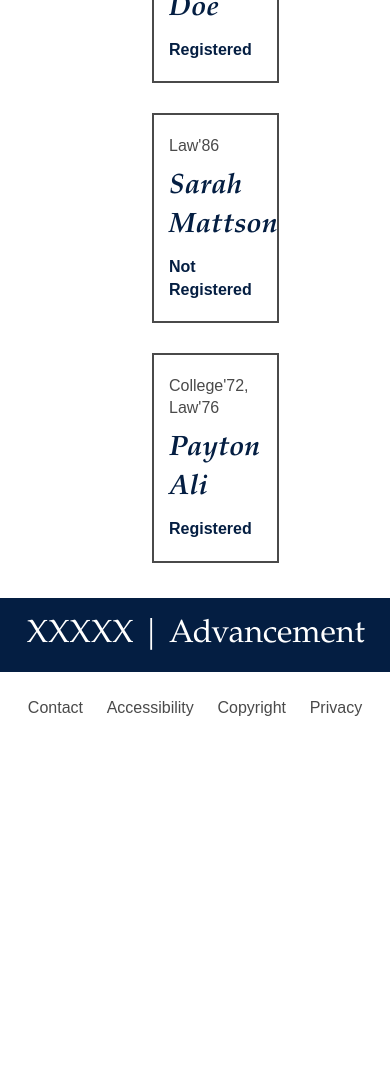
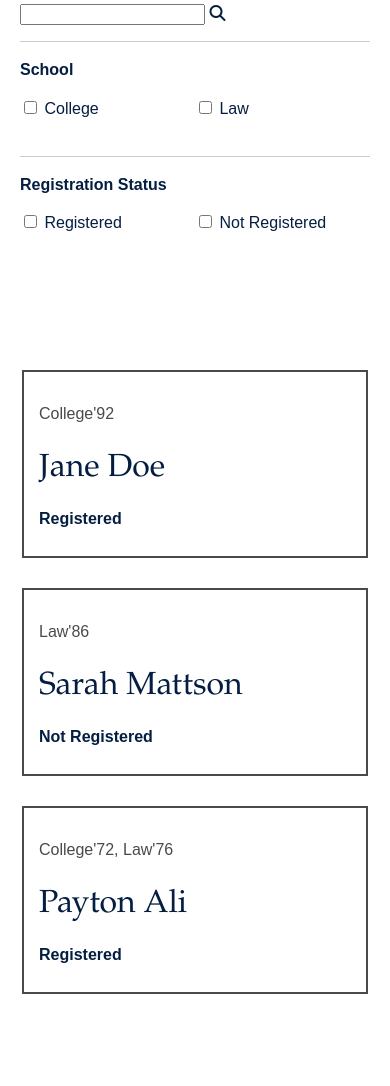
Before and after one commit to alison-ah/event-attendees-2, a plain HTML site: page index.html in a window 390 px wide. Shown: the part 588-1674 px from the top of the page. Before the commit the page ends 1333 px from the top, so only its background shows below. Drawn offline with Linux system fonts and the light colour scheme; a web font is replaced by a local one.

Commit message:
Added mobile styles and filter form

```diff
--- a/css/style.css
+++ b/css/style.css
@@ -98,11 +98,24 @@
 
     h2 {
         color: var(--primary-color);
-        text-align: center;
-        padding: 10px;
+        margin: 0;
         font-size: 2em;
         font-family: var(--regular-and-italic-font);
         font-weight: 10;
+    }
+
+    h3 {
+        color: var(--primary-color);
+        font-family: var(--medium-and-book-font);
+        font-size: 1em;
+        font-weight: medium;
+    }
+
+    h4 {
+        color: var(--secondary-color);
+        font-family: var(--medium-and-book-font);
+        font-size: 1em;
+        font-weight: lighter;
     }
 
     .top-bar {
@@ -136,50 +149,36 @@
         padding-bottom: 25px;
     }
 
-    .content {
-        display: flex;
-    }
-
     .filter {
-        width: 30%;
+        width: 100%;
     }
 
     .attendees {
         display: flex;
         flex-wrap: wrap;
-        width: 70%;
-        padding: 20px;
+        justify-content: center;
+        width: 100%;
+        padding: 80px 0px;
     }
 
     .attendee {
         border: var(--secondary-color) solid 2px;
-        width: 40%;
+        width: 80%;
         padding: 10px 15px;
         margin: 15px;
     }
 
-    h3 {
-        color: var(--secondary-color);
-        font-family: var(--medium-and-book-font);
-        font-size: 1em;
-        font-weight: lighter;
-        margin: 10px 0;
+    form {
+        padding: 20px;
     }
 
-    h4 {
-        color: var(--primary-color);
-        font-family: var(--regular-and-italic-font);
-        font-size: 1.75em;
-        font-style: italic;
-        margin: 0;
+    .checkboxes {
+        display: flex;
+        padding-bottom: 20px;
     }
 
-    h5 {
-        color: var(--primary-color);
-        font-family: var(--medium-and-book-font);
-        font-size: 1em;
-        font-weight: medium;
-        margin: 10px 0;
+    .option {
+        width: 50%;
     }
 
 
@@ -240,6 +239,24 @@
     }
 
   @media only screen and (min-width: 768px) {
+
+    .content {
+        display: flex;
+    }
+
+    .filter {
+        width: 30%;
+    }
+
+    .attendees {
+        width: 70%;
+        justify-content:flex-start;
+        padding: 80px 20px;
+    }
+
+    .attendee {
+        width: 40%;
+    }
 
     .links ul {
         width: 50%;
--- a/index.html
+++ b/index.html
@@ -36,26 +36,56 @@
 
         <div class="content">
             <div class="filter">
-                <h2>Filter Attendees</h2>
+
+                <form>
+                    <h2>Filter Attendees</h2>
+                    <label for="by-name"><h3>By Name</h3></label><br>
+                    <input type="text" id="by-name" name="by-name">
+                    <i class="fa-solid fa-magnifying-glass"></i><br>
+                    <hr>
+                    <h3>School</h3>
+                    <div class="checkboxes">
+                        <div class="option">
+                            <input type="checkbox" id="college" name="college" value="College">
+                            <label for="college">College</label><br>
+                        </div>
+                        <div class="option">
+                            <input type="checkbox" id="law" name="law" value="Law">
+                            <label for="law">Law</label><br>
+                        </div>
+                    </div>
+                    <hr>
+                    <h3>Registration Status</h3>
+                    <div class="checkboxes">
+                        <div class="option">
+                            <input type="checkbox" id="registered" name="registered" value="Registered">
+                            <label for="registered">Registered</label><br>
+                        </div>
+                        <div class="option">
+                            <input type="checkbox" id="not-registered" name="not-registered" value="Not Registered">
+                            <label for="not-registered">Not Registered</label><br>
+                        </div>
+                    </div>
+                </form>
 
 
             </div>
 
             <div class="attendees">
                 <div class="attendee">
-                    <h3>College'92</h3>
-                    <h4>Jane Doe</h4>
-                    <h5>Registered</h5>
+                    <h4>College'92</h4>
+                    <h2>Jane Doe</h2>
+                    <h3>Registered</h3>
                 </div>
                 <div class="attendee">
-                    <h3>Law'86</h3>
-                    <h4>Sarah Mattson</h4>
-                    <h5>Not Registered</h5>
+                    <h4>Law'86</h4>
+                    <h2>Sarah Mattson</h2>
+                    <h3>Not Registered</h3>
                 </div>
                 <div class="attendee">
-                    <h3>College'72, Law'76</h3>
-                    <h4>Payton Ali</h4>
-                    <h5>Registered</h5>
+                    <h4>College'72, Law'76</h4>
+                    <h2>Payton Ali</h2>
+                    <h3>Registered</h3>
                 </div>
 
             </div>
```
